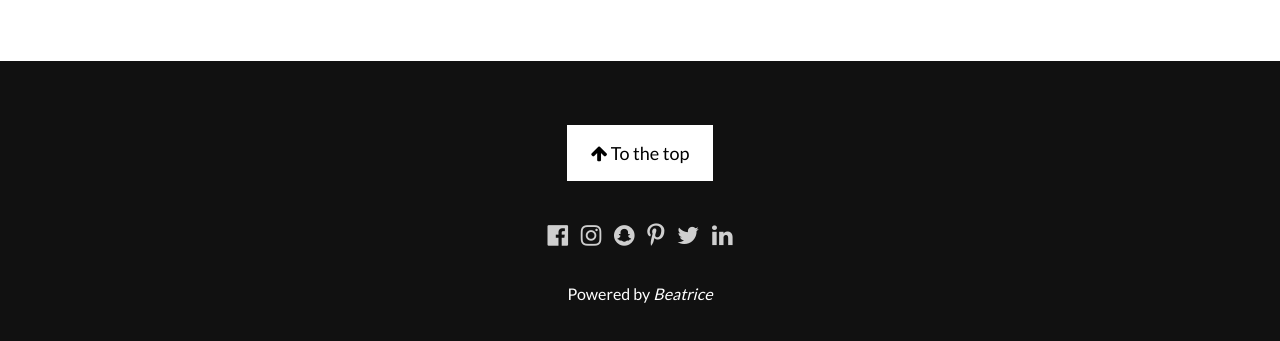
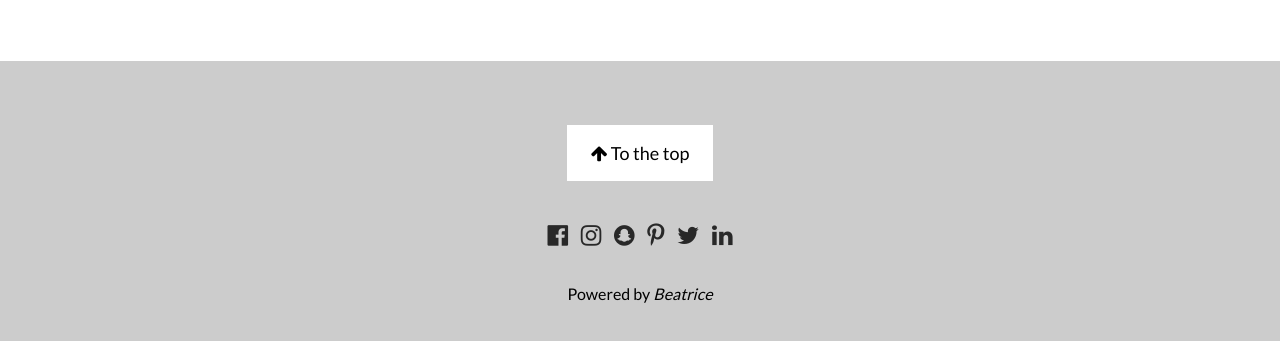
Before and after one commit to bea312/Parallax-Website-Clone, a plain HTML site: page index.html in a window 1280 px wide. In both pictures the pointer is over the element 640 px from the left and 4286 px from the top of the page. Shown: the part 4069-4410 px from the top of the page. Drawn offline with Linux system fonts and the light colour scheme.

Commit message:
making hover

```diff
--- a/styles.css
+++ b/styles.css
@@ -385,6 +385,10 @@
 .social-icons i:hover {
     opacity: 0.5;
 }
+.main-footer:hover{
+    background-color:#ccc;
+    color: #000;
+}
 
 
 /* --- RESPONSIVENESS  */
```
